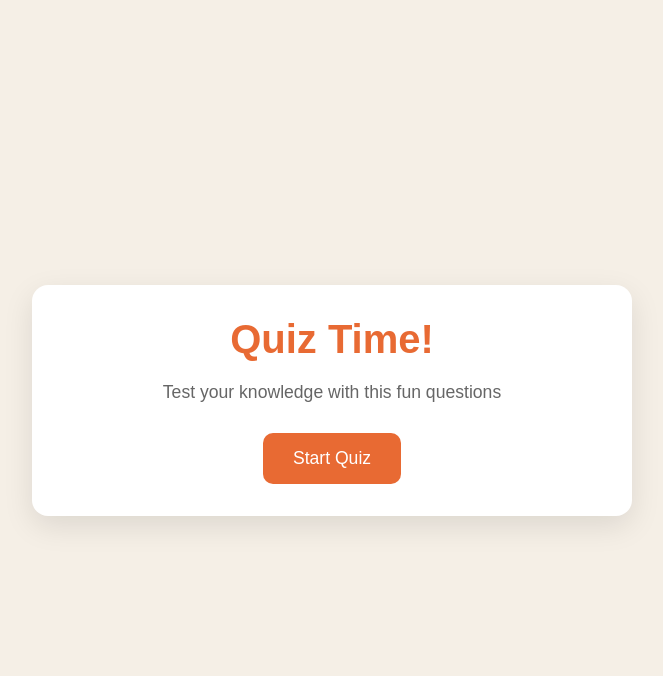
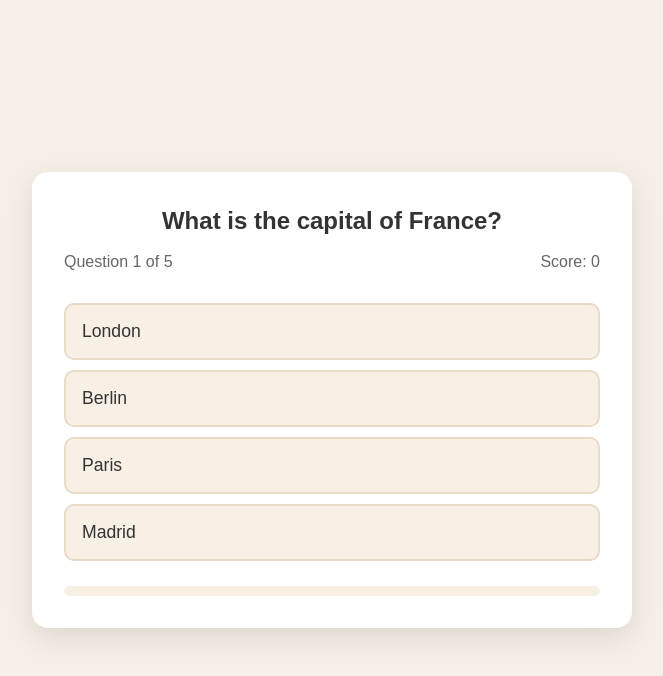
Before and after one commit to Suhelpatel786/html-css-js-quiz-revision, a plain HTML site: page index.html in a window 1280 px wide. Both pictures are taken after a click on the button "Start Quiz". Shown: the whole page, without its empty margins (308-971 px from the left). Drawn offline with Linux system fonts and the light colour scheme.

Commit message:
Add Js to make it fully functional

```diff
--- a/index.html
+++ b/index.html
@@ -19,7 +19,8 @@
           <h2 id="question-text">Quetion goes here</h2>
           <div class="quiz-info">
             <p>
-              Question <span id="current-question">1</span> of <span>5</span>
+              Question <span id="current-question">1</span> of
+              <span id="total-questions">5</span>
             </p>
             <p>Score: <span id="quiz-score">5</span></p>
           </div>
@@ -39,7 +40,8 @@
 
         <div class="result-info">
           <p>
-            You Scored <span id="final-score">0</span> out of <span>5</span>
+            You Scored <span id="final-score">0</span> out of
+            <span id="max-score">5</span>
           </p>
           <h2 id="result-message">Keep studying! You'l get better!</h2>
         </div>
--- a/script.js
+++ b/script.js
@@ -0,0 +1,175 @@
+// All 3 screens
+const startScreen = document.getElementById("start-screen");
+const quizScreen = document.getElementById("quiz-screen");
+const resultScreen = document.getElementById("result-screen");
+
+//Action buttons
+const startButton = document.getElementById("start-btn");
+const restartButton = document.getElementById("restart-btn");
+
+const questionText = document.getElementById("question-text");
+const answersContainer = document.getElementById("answer-container");
+const currentQuestionSpan = document.getElementById("current-question");
+const totalQuestionsSpan = document.getElementById("total-questions");
+const scoreSpan = document.getElementById("quiz-score");
+
+const finalScoreSpan = document.getElementById("final-score");
+const maxScoreSpan = document.getElementById("max-score");
+const resultMessage = document.getElementById("result-message");
+const progressBar = document.getElementById("progress");
+
+// Quiz questions
+const quizQuestions = [
+  {
+    question: "What is the capital of France?",
+    answers: [
+      { text: "London", correct: false },
+      { text: "Berlin", correct: false },
+      { text: "Paris", correct: true },
+      { text: "Madrid", correct: false },
+    ],
+  },
+  {
+    question: "Which planet is known as the Red Planet?",
+    answers: [
+      { text: "Venus", correct: false },
+      { text: "Mars", correct: true },
+      { text: "Jupiter", correct: false },
+      { text: "Saturn", correct: false },
+    ],
+  },
+  {
+    question: "What is the largest ocean on Earth?",
+    answers: [
+      { text: "Atlantic Ocean", correct: false },
+      { text: "Indian Ocean", correct: false },
+      { text: "Arctic Ocean", correct: false },
+      { text: "Pacific Ocean", correct: true },
+    ],
+  },
+  {
+    question: "Which of these is NOT a programming language?",
+    answers: [
+      { text: "Java", correct: false },
+      { text: "Python", correct: false },
+      { text: "Banana", correct: true },
+      { text: "JavaScript", correct: false },
+    ],
+  },
+  {
+    question: "What is the chemical symbol for gold?",
+    answers: [
+      { text: "Go", correct: false },
+      { text: "Gd", correct: false },
+      { text: "Au", correct: true },
+      { text: "Ag", correct: false },
+    ],
+  },
+];
+
+//Quiz state vars
+let currentQuestionIndex = 0;
+let score = 0;
+let answersDisabled = false;
+
+totalQuestionsSpan.textContent = quizQuestions.length;
+maxScoreSpan.textContent = quizQuestions.length;
+
+//event listners
+startButton.addEventListener("click", startQuiz);
+restartButton.addEventListener("click", restartQuiz);
+
+function startQuiz() {
+  //reset vars
+  currentQuestionIndex = 0;
+  scoreSpan.textContent = 0;
+
+  startScreen.classList.remove("active");
+  quizScreen.classList.add("active");
+
+  showQuestion();
+}
+
+function showQuestion() {
+  answersDisabled = false;
+  const currentQuestion = quizQuestions[currentQuestionIndex];
+  currentQuestionSpan.textContent = currentQuestionIndex + 1;
+
+  const progressPercent = (currentQuestionIndex / quizQuestions.length) * 100;
+  progressBar.style.width = progressPercent + "%";
+
+  questionText.textContent = currentQuestion.question;
+
+  //prepareing answer container innerHTML
+  answersContainer.innerHTML = "";
+
+  currentQuestion.answers.forEach((answer) => {
+    const button = document.createElement("button");
+    button.textContent = answer.text;
+    button.classList.add("answer-btn");
+
+    // dataset is property by using we can access custome data attributes
+    // it allows you to store custome data
+    button.dataset.answer = answer.correct;
+
+    button.addEventListener("click", selectAnswer);
+
+    answersContainer.appendChild(button);
+  });
+}
+
+function selectAnswer(event) {
+  //optimization
+  if (answersDisabled) return;
+
+  answersDisabled = true;
+
+  const selectedButton = event.target;
+  const isCorrect = selectedButton.dataset.answer === "true";
+
+  Array.from(answersContainer.children).forEach((button) => {
+    if (button.dataset.answer === "true") {
+      button.classList.add("correct");
+    } else if (button == selectedButton) {
+      button.classList.add("incorrect");
+    }
+  });
+
+  if (isCorrect) {
+    score++;
+    scoreSpan.textContent = score;
+  }
+
+  setTimeout(() => {
+    currentQuestionIndex++;
+
+    //check if the quiz is over or not
+    if (currentQuestionIndex < quizQuestions.length) {
+      showQuestion();
+    } else {
+      showResult();
+    }
+  }, 1000);
+}
+
+function showResult() {
+  quizScreen.classList.remove("active");
+  resultScreen.classList.add("active");
+
+  finalScoreSpan.textContent = score;
+  const finalPercentage = (score / quizQuestions.length) * 100;
+
+  if (finalPercentage == 100) {
+    resultMessage.textContent = "Perfect! you are genius!!";
+  } else if (finalPercentage >= 50 && finalPercentage <= 80) {
+    resultMessage.textContent = "Great job! you know your stuff!!";
+  } else {
+    resultMessage.textContent = "Keep studying! You'll get better";
+  }
+}
+
+function restartQuiz() {
+  score = 0;
+  resultScreen.classList.remove("active");
+  startQuiz();
+}
```
